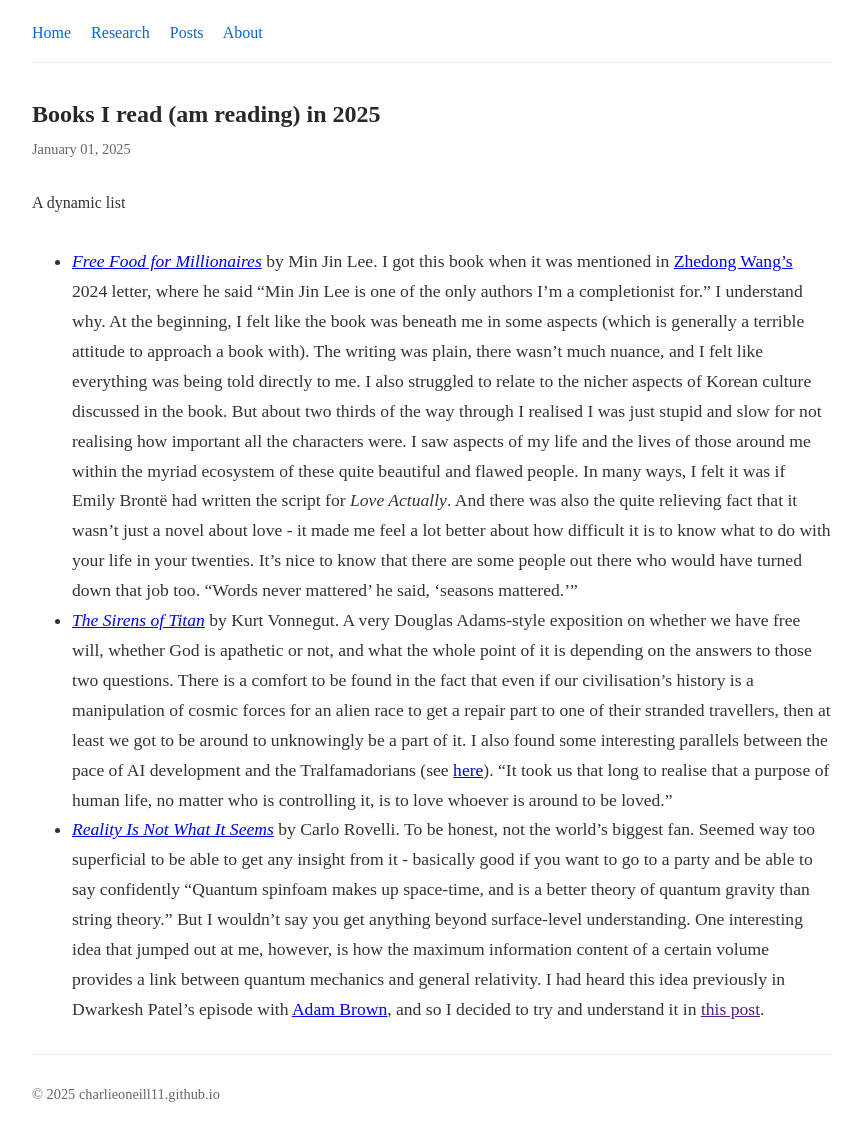
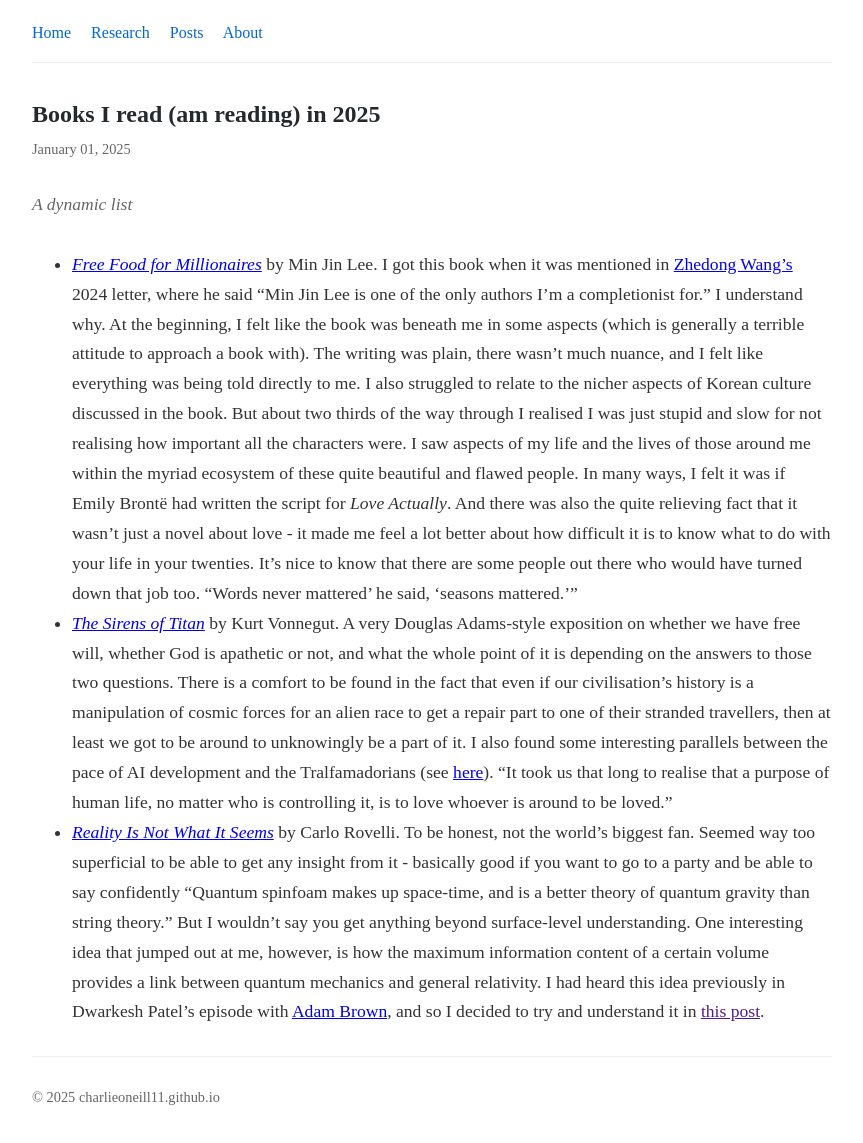
Before and after one commit to charlieoneill11/charlieoneill11.github.io, a Jekyll site: the page built from _posts/2025-01-01-2025_books.md, in a window 1280 px wide. Shown: the whole page, without its empty margins (208-1071 px from the left). Built offline with Jekyll 4.4.1, drawn with Linux system fonts in a browser that asks for light colours; some web fonts are replaced.

Commit message:
post description change

```diff
--- a/_layouts/post.html
+++ b/_layouts/post.html
@@ -16,6 +16,13 @@ layout: default
 </article>
 
 <style>
+    .post-description {
+        font-style: italic;
+        color: #666;
+        margin: 1.5em 0;
+        font-size: 1.1em;
+    }
+
     .footnotes {
         margin-top: 2em;
         padding-top: 1em;
```
